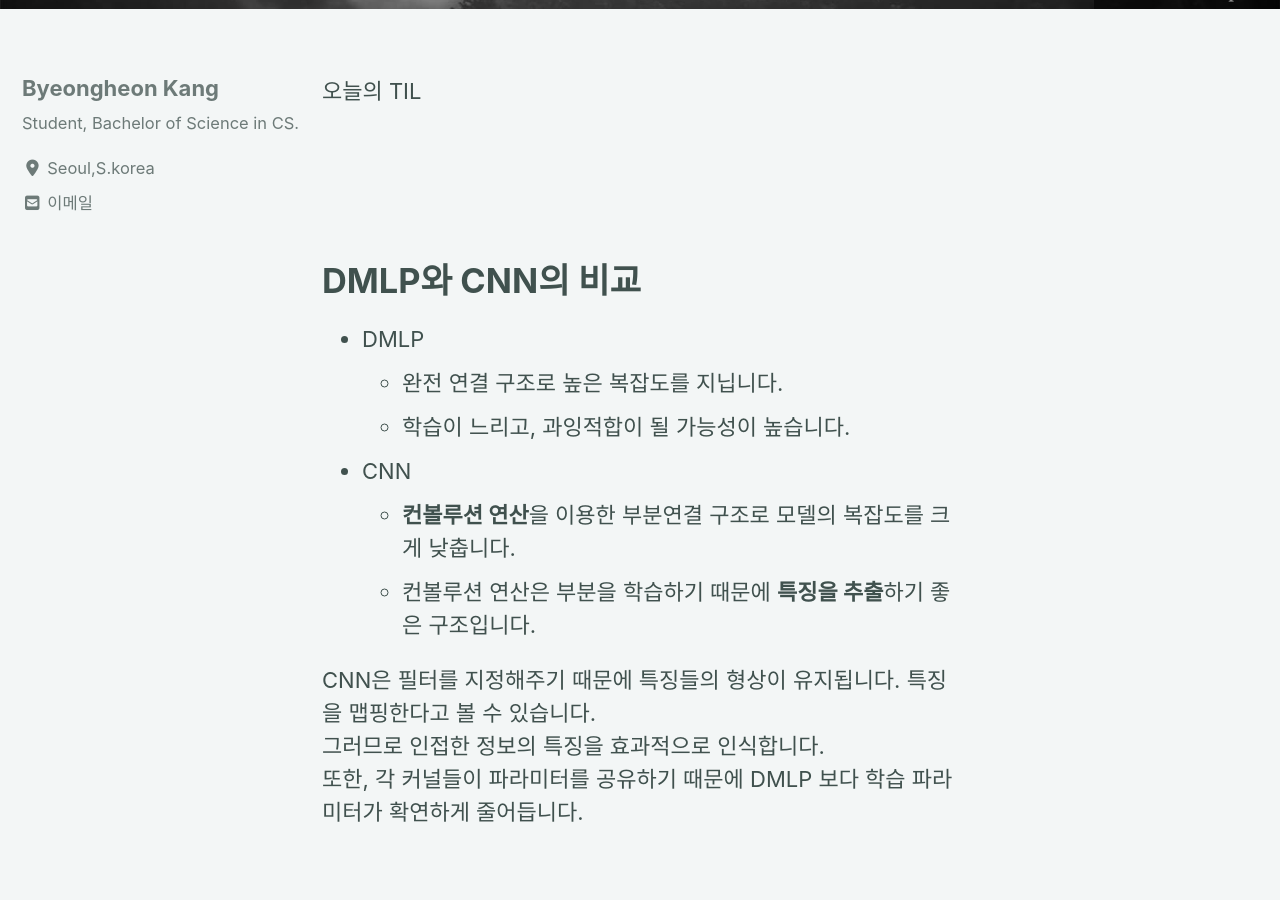
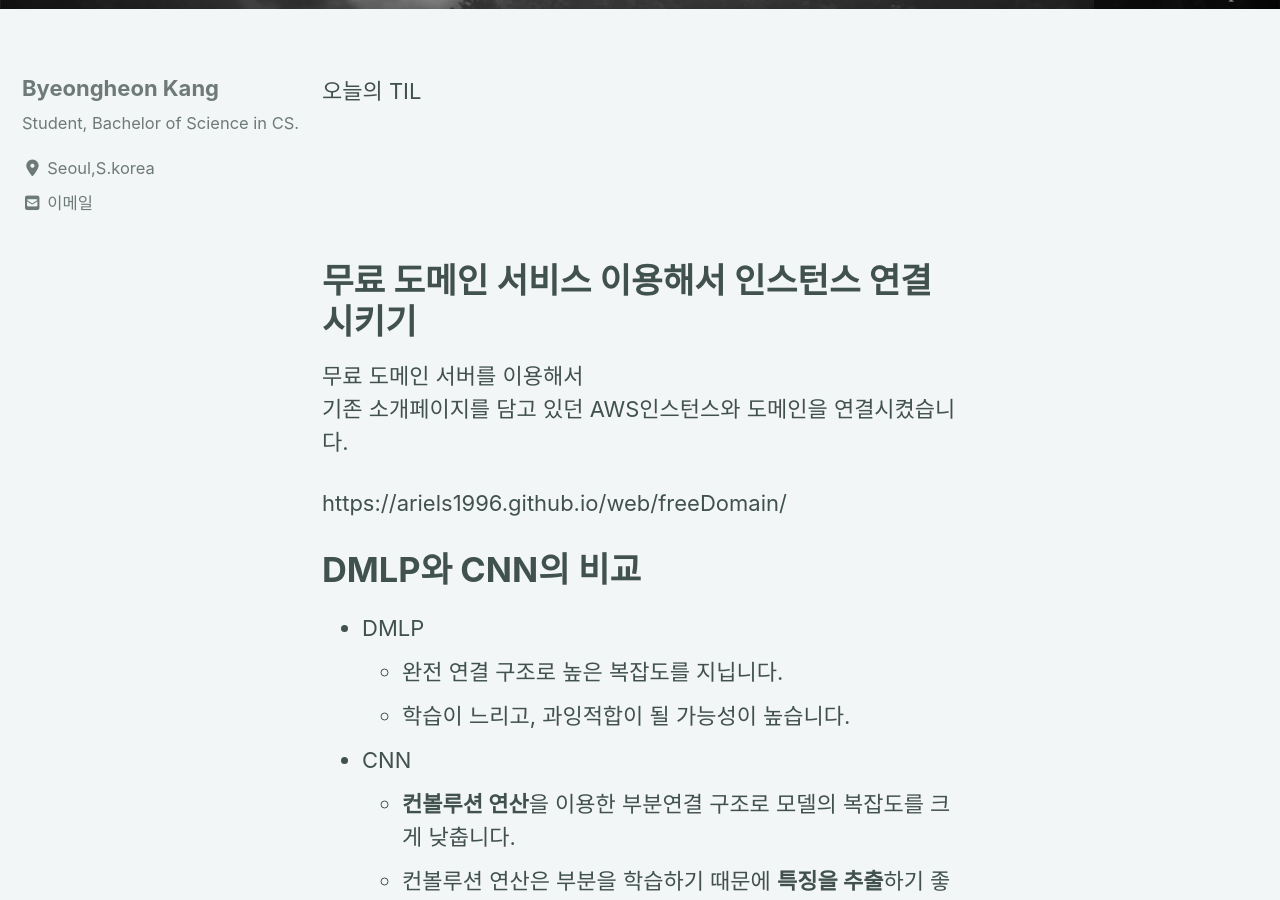
Before and after one commit to devtrail42/devtrail42.github.io, a Jekyll site: the page built from _posts/2021-01-25-til8.md, in a window 1280 px wide and 900 px high, scrolled down 508 px. Built offline with Jekyll 4.4.1, drawn with Linux system fonts in a browser that asks for light colours; cached includes are drawn as plain includes; nearby versions of some CDN libraries; comment, search, counter and statistics services are not loaded.

Commit message:
edit posts

```diff
--- a/_posts/2021-01-25-til8.md
+++ b/_posts/2021-01-25-til8.md
@@ -19,6 +19,13 @@ comments: true
 &nbsp;
 
 &nbsp;
+
+# 무료 도메인 서비스 이용해서 인스턴스 연결시키기
+
+무료 도메인 서버를 이용해서
+기존 소개페이지를 담고 있던 AWS인스턴스와 도메인을 연결시켰습니다.
+
+https://ariels1996.github.io/web/freeDomain/
 
 # DMLP와 CNN의 비교
 
```
Also changed, not shown: _posts/2021-01-25-freeDomain.md (+1 -1 lines).
